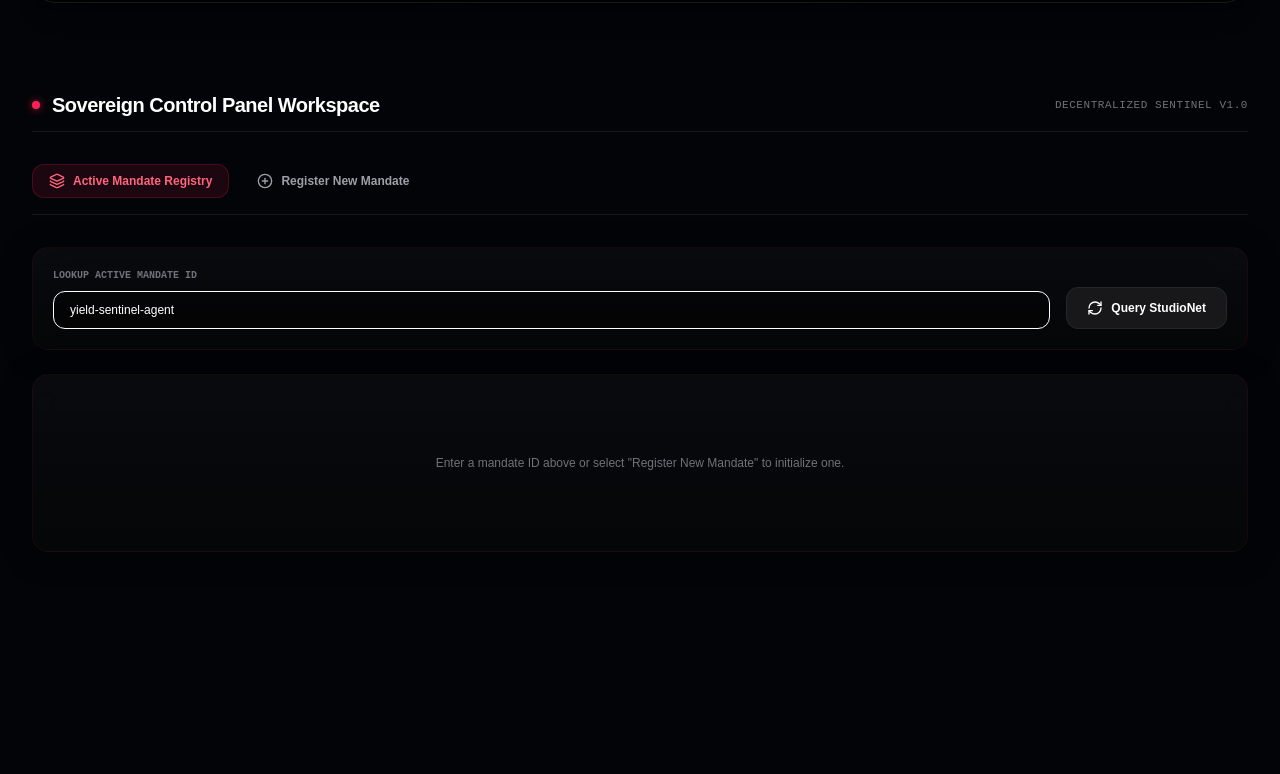
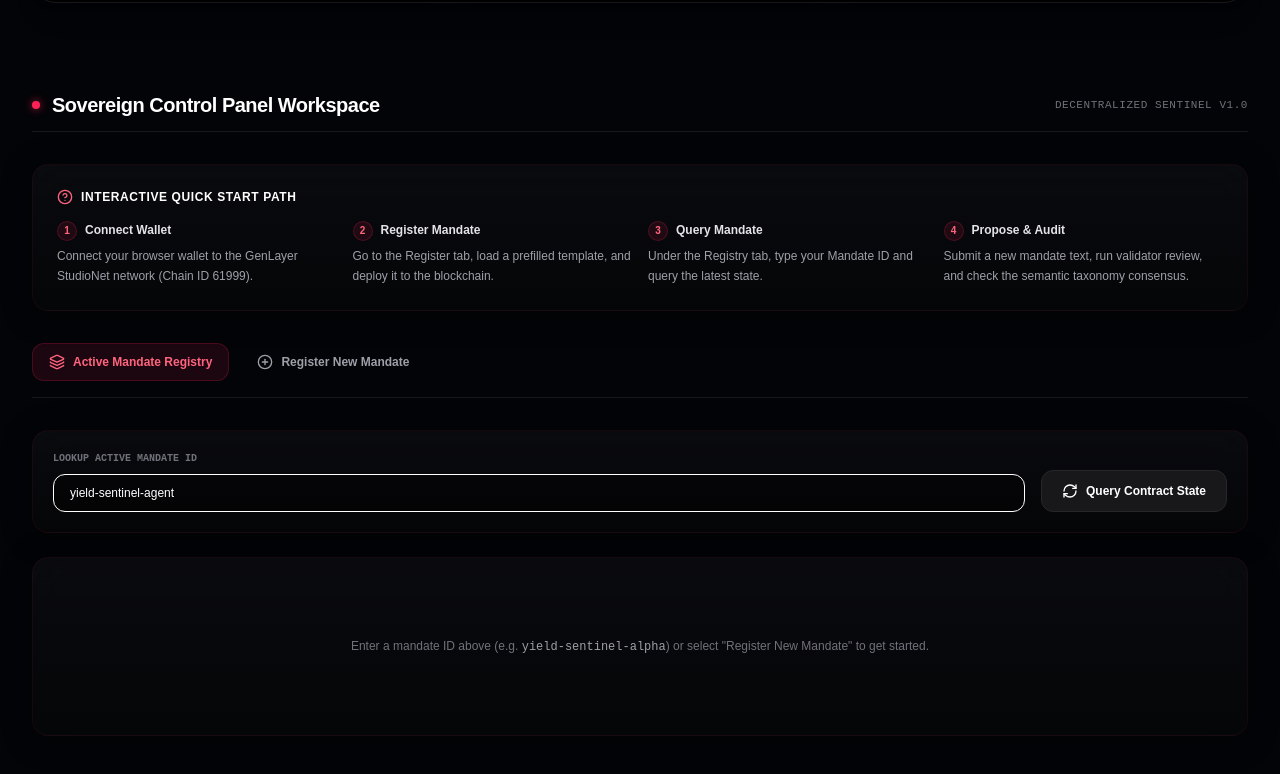
Before and after one commit to 9ja-maxx/dracoclause, a Next.js app in the folder frontend/: page / in a window 1280 px wide. Shown: the part 1317-2091 px from the top of the page. Before the commit the page ends 2013 px from the top, so only its background shows below. Built offline with nearby package versions, Linux system fonts and the light colour scheme; what genlayer-js would draw is missing.

Commit message:
ux: add visual quick-start stepper, template pre-filler, and connected address role indicator

```diff
--- a/frontend/src/components/MandateWorkspace.tsx
+++ b/frontend/src/components/MandateWorkspace.tsx
@@ -6,14 +6,13 @@ import { useMandateWrite } from "@/hooks/use-mandate-write";
 import { readClient } from "@/lib/genlayer/client";
 import { DRACO_CLAUSE_ADDRESS } from "@/lib/contract/config";
 import { truncateAddress } from "@/lib/utils";
-import { PlusCircle, Send, CheckCircle, AlertTriangle, ShieldAlert, Sparkles, RefreshCw, Layers, ShieldCheck, Clock, Ban } from "lucide-react";
+import { PlusCircle, Send, CheckCircle, AlertTriangle, ShieldAlert, Sparkles, RefreshCw, Layers, ShieldCheck, Clock, Ban, HelpCircle, ArrowRight, Check } from "lucide-react";
 import { toast } from "sonner";
 
 export function MandateWorkspace() {
   const { address, isConnected } = useWallet();
   const { submitMandateWrite } = useMandateWrite();
 
-  // Active view: "REGISTRY" | "CREATE"
   const [activeTab, setActiveTab] = useState<"REGISTRY" | "CREATE">("REGISTRY");
 
   // Create Mandate State
@@ -49,12 +48,33 @@ export function MandateWorkspace() {
     }
   }, [address]);
 
+  // Load a preset template to make testing instant and simple
+  const handleLoadTemplate = () => {
+    if (!address) {
+      toast.warning("Please connect your Web3 wallet first");
+      return;
+    }
+    setCreateForm({
+      mandateId: "sentinel-" + Math.floor(Math.random() * 1000),
+      delegate: address,
+      guardian: address,
+      initialText: "The sentinel agent may rebalance USDC and DAI liquidity pools across Aave v3 with a maximum 24h drawdown limit of 500 GEN and maximum slippage of 0.5%. Emergency pause remains active.",
+      charterRules: "Re-consent is strictly required whenever the agent increases maximum slippage, expands the 24-hour spending/drawdown envelope, or removes emergency pause capabilities.",
+      reviewTtl: 3600,
+      consentTtl: 3600,
+      guardianWindow: 300
+    });
+    toast.info("Pre-filled template rules into form");
+  };
+
   // Fetch Mandate details from the contract
   const fetchMandateDetails = async (idToSearch = searchId) => {
-    if (!idToSearch.strip()) return;
+    if (!idToSearch.strip()) {
+      toast.error("Please enter a mandate ID");
+      return;
+    }
     setLoading(true);
     try {
-      // 1. Get mandate metadata
       const metaRes: any = await (readClient as any).readContract({
         address: DRACO_CLAUSE_ADDRESS,
         functionName: "get_mandate",
@@ -71,7 +91,6 @@ export function MandateWorkspace() {
 
       setMandateData(metaRes);
 
-      // 2. Fetch active version details
       const activeVerRes = await (readClient as any).readContract({
         address: DRACO_CLAUSE_ADDRESS,
         functionName: "get_version",
@@ -79,7 +98,6 @@ export function MandateWorkspace() {
       });
       setActiveVersionData(activeVerRes);
 
-      // 3. Fetch open/proposed version details if it exists
       if (metaRes.open_version > 0) {
         const proposedVerRes = await (readClient as any).readContract({
           address: DRACO_CLAUSE_ADDRESS,
@@ -94,7 +112,7 @@ export function MandateWorkspace() {
       toast.success("Loaded mandate details");
     } catch (err) {
       console.error(err);
-      toast.error("Failed to fetch mandate from GenLayer StudioNet");
+      toast.error("Failed to fetch mandate details");
     } finally {
       setLoading(false);
     }
@@ -145,7 +163,7 @@ export function MandateWorkspace() {
     }
   };
 
-  // Submit Review Mandate
+  // Review
   const handleReviewMandate = async () => {
     if (!mandateData) return;
     try {
@@ -159,7 +177,7 @@ export function MandateWorkspace() {
     } catch {}
   };
 
-  // Submit Consent to Mandate
+  // Consent
   const handleConsentMandate = async () => {
     if (!mandateData) return;
     try {
@@ -173,14 +191,13 @@ export function MandateWorkspace() {
     } catch {}
   };
 
-  // Submit Veto
+  // Veto
   const handleVetoMandate = async () => {
     if (!mandateData) return;
     try {
       await submitMandateWrite({
-        // Vetoes open version
         functionName: "veto_mandate",
-        args: [searchId, mandateData.open_version, "Guardian Security Veto: Parameters override safety charter"],
+        args: [searchId, mandateData.open_version, "Guardian Veto: Parameter drift violates active charter"],
         title: "Guardian Veto on Mandate v" + mandateData.open_version,
         mandateId: searchId,
         version: mandateData.open_version
@@ -188,7 +205,7 @@ export function MandateWorkspace() {
     } catch {}
   };
 
-  // Submit Reject
+  // Reject
   const handleRejectMandate = async () => {
     if (!mandateData) return;
     try {
@@ -202,7 +219,7 @@ export function MandateWorkspace() {
     } catch {}
   };
 
-  // Submit Expiry Recovery
+  // Recover
   const handleRecoverMandate = async () => {
     if (!mandateData) return;
     try {
@@ -216,13 +233,61 @@ export function MandateWorkspace() {
     } catch {}
   };
 
+  // Detect active role of the connected address relative to loaded mandate
+  const getConnectedRoleName = () => {
+    if (!address || !mandateData) return "Guest";
+    const userAddr = address.toLowerCase();
+    if (userAddr === mandateData.principal.toLowerCase()) return "Principal (Owner)";
+    if (userAddr === mandateData.delegate.toLowerCase()) return "Delegate (AI Agent)";
+    if (userAddr === mandateData.guardian.toLowerCase()) return "Guardian (Sentinel)";
+    return "Observer";
+  };
+
   return (
     <div className="space-y-8">
-      {/* Workspace Tabs */}
+      {/* 🧭 Visual Onboarding Stepper Guide */}
+      <section className="draco-card rounded-2xl p-6 bg-rose-950/5 border border-rose-500/10">
+        <h4 className="font-bold text-white text-xs uppercase tracking-wider mb-4 flex items-center gap-2">
+          <HelpCircle className="size-4 text-rose-400" />
+          <span>Interactive Quick Start Path</span>
+        </h4>
+        <div className="grid gap-4 md:grid-cols-4 text-xs font-light leading-relaxed text-zinc-400">
+          <div className="space-y-1.5">
+            <div className="flex items-center gap-2 font-bold text-zinc-200">
+              <span className="flex size-5 items-center justify-center rounded-full bg-rose-500/10 text-rose-400 border border-rose-500/20 text-[10px]">1</span>
+              <span>Connect Wallet</span>
+            </div>
+            <p>Connect your browser wallet to the GenLayer StudioNet network (Chain ID 61999).</p>
+          </div>
+          <div className="space-y-1.5">
+            <div className="flex items-center gap-2 font-bold text-zinc-200">
+              <span className="flex size-5 items-center justify-center rounded-full bg-rose-500/10 text-rose-400 border border-rose-500/20 text-[10px]">2</span>
+              <span>Register Mandate</span>
+            </div>
+            <p>Go to the Register tab, load a prefilled template, and deploy it to the blockchain.</p>
+          </div>
+          <div className="space-y-1.5">
+            <div className="flex items-center gap-2 font-bold text-zinc-200">
+              <span className="flex size-5 items-center justify-center rounded-full bg-rose-500/10 text-rose-400 border border-rose-500/20 text-[10px]">3</span>
+              <span>Query Mandate</span>
+            </div>
+            <p>Under the Registry tab, type your Mandate ID and query the latest state.</p>
+          </div>
+          <div className="space-y-1.5">
+            <div className="flex items-center gap-2 font-bold text-zinc-200">
+              <span className="flex size-5 items-center justify-center rounded-full bg-rose-500/10 text-rose-400 border border-rose-500/20 text-[10px]">4</span>
+              <span>Propose & Audit</span>
+            </div>
+            <p>Submit a new mandate text, run validator review, and check the semantic taxonomy consensus.</p>
+          </div>
+        </div>
+      </section>
+
+      {/* Tabs */}
       <div className="flex items-center gap-3 border-b border-zinc-900 pb-4">
         <button
           onClick={() => setActiveTab("REGISTRY")}
-          className={"flex items-center gap-2 px-4 py-2 text-xs font-bold rounded-xl transition " +
+          className={"flex items-center gap-2 px-4 py-2.5 text-xs font-bold rounded-xl transition " +
             (activeTab === "REGISTRY"
               ? "bg-rose-500/10 text-rose-400 border border-rose-500/20"
               : "text-zinc-400 hover:text-white")}
@@ -232,7 +297,7 @@ export function MandateWorkspace() {
         </button>
         <button
           onClick={() => setActiveTab("CREATE")}
-          className={"flex items-center gap-2 px-4 py-2 text-xs font-bold rounded-xl transition " +
+          className={"flex items-center gap-2 px-4 py-2.5 text-xs font-bold rounded-xl transition " +
             (activeTab === "CREATE"
               ? "bg-rose-500/10 text-rose-400 border border-rose-500/20"
               : "text-zinc-400 hover:text-white")}
@@ -242,14 +307,27 @@ export function MandateWorkspace() {
         </button>
       </div>
 
+      {/* Tab: Create Mandate */}
       {activeTab === "CREATE" && (
         <form onSubmit={handleCreateMandate} className="draco-card rounded-2xl p-6 space-y-5">
-          <h3 className="font-bold text-white text-base">Register Agent Capability Mandate</h3>
-          <p className="text-xs text-zinc-400 font-light">Establish a new semantic control plane for an autonomous delegate.</p>
+          <div className="flex items-center justify-between gap-4 border-b border-zinc-900 pb-4">
+            <div>
+              <h3 className="font-bold text-white text-base">Register Capability Mandate</h3>
+              <p className="text-xs text-zinc-400 font-light mt-0.5">Register agent parameters, rules, and governance roles.</p>
+            </div>
+            <button
+              type="button"
+              onClick={handleLoadTemplate}
+              className="flex items-center gap-1.5 rounded-xl border border-zinc-800 bg-zinc-900/60 px-4 py-2 text-xs font-bold text-zinc-300 transition hover:bg-zinc-800 hover:text-white"
+            >
+              <Sparkles className="size-3.5 text-amber-400" />
+              <span>Load Template Example</span>
+            </button>
+          </div>
 
           <div className="grid gap-4 sm:grid-cols-2">
             <div>
-              <label className="block text-[11px] font-semibold text-zinc-300 mb-2">Unique Mandate ID</label>
+              <label className="block text-[11px] font-semibold text-zinc-300 mb-2">Mandate Unique ID</label>
               <input
                 type="text"
                 required
@@ -259,7 +337,7 @@ export function MandateWorkspace() {
               />
             </div>
             <div>
-              <label className="block text-[11px] font-semibold text-zinc-300 mb-2">Delegate (Agent Address)</label>
+              <label className="block text-[11px] font-semibold text-zinc-300 mb-2">Delegate (Agent Wallet Address)</label>
               <input
                 type="text"
                 required
@@ -270,7 +348,7 @@ export function MandateWorkspace() {
               />
             </div>
             <div>
-              <label className="block text-[11px] font-semibold text-zinc-300 mb-2">Guardian (Safety Sentinel Address)</label>
+              <label className="block text-[11px] font-semibold text-zinc-300 mb-2">Guardian (Sentinel Wallet Address)</label>
               <input
                 type="text"
                 required
@@ -302,7 +380,7 @@ export function MandateWorkspace() {
                 />
               </div>
               <div>
-                <label className="block text-[10px] font-semibold text-zinc-400 mb-2">Guardian Window (s)</label>
+                <label className="block text-[10px] font-semibold text-zinc-400 mb-2">Guardian Veto (s)</label>
                 <input
                   type="number"
                   required
@@ -315,14 +393,14 @@ export function MandateWorkspace() {
           </div>
 
           <div>
-            <label className="block text-[11px] font-semibold text-zinc-300 mb-2">Initial Mandate Text (Natural Language Rules)</label>
+            <label className="block text-[11px] font-semibold text-zinc-300 mb-2">Initial Capability Text (Natural Language Rules)</label>
             <textarea
               required
-              rows={4}
+              rows={3}
               value={createForm.initialText}
               onChange={e => setCreateForm({...createForm, initialText: e.target.value})}
               className="w-full rounded-xl border border-zinc-800 bg-black/60 px-4 py-2.5 text-xs text-white focus:border-rose-500/40 focus:outline-none"
-              placeholder="e.g., The sentinel agent may rebalance USDC and DAI pools with daily drawdown limit of 500 GEN..."
+              placeholder="e.g. Daily drawdown limit of 500 GEN on Aave v3..."
             />
           </div>
 
@@ -334,7 +412,7 @@ export function MandateWorkspace() {
               value={createForm.charterRules}
               onChange={e => setCreateForm({...createForm, charterRules: e.target.value})}
               className="w-full rounded-xl border border-zinc-800 bg-black/60 px-4 py-2.5 text-xs text-white focus:border-rose-500/40 focus:outline-none"
-              placeholder="e.g., Drawdown ceiling increases require re-consent. Disabling circuit breakers is high risk..."
+              placeholder="e.g. Drawdown limit increases require principal consent..."
             />
           </div>
 
@@ -344,14 +422,15 @@ export function MandateWorkspace() {
             className="w-full flex items-center justify-center gap-2 rounded-xl bg-gradient-to-r from-rose-600 to-amber-600 px-5 py-3 text-xs font-bold text-white shadow-lg transition hover:scale-[1.01] disabled:opacity-50"
           >
             <PlusCircle className="size-4" />
-            <span>Submit Registration Transaction to StudioNet</span>
+            <span>Send Register Transaction</span>
           </button>
         </form>
       )}
 
+      {/* Tab: Registry */}
       {activeTab === "REGISTRY" && (
         <div className="space-y-6">
-          {/* Lookup Panel */}
+          {/* Query Lookup */}
           <div className="draco-card rounded-2xl p-5 flex flex-col sm:flex-row items-center gap-4 justify-between">
             <div className="flex-1 w-full">
               <label className="block text-[10px] font-mono font-bold text-zinc-500 uppercase mb-2">Lookup Active Mandate ID</label>
@@ -360,32 +439,37 @@ export function MandateWorkspace() {
                 value={searchId}
                 onChange={e => setSearchId(e.target.value)}
                 className="w-full rounded-xl border border-zinc-850 bg-black/40 px-4 py-2.5 text-xs text-white focus:border-rose-500/40 focus:outline-none"
-                placeholder="Enter mandate ID..."
+                placeholder="e.g. yield-sentinel-alpha"
               />
             </div>
             <button
               onClick={() => fetchMandateDetails()}
               disabled={loading}
-              className="w-full sm:w-auto flex items-center justify-center gap-2 rounded-xl bg-zinc-900 border border-zinc-800 px-5 py-3 text-xs font-semibold text-white transition hover:bg-zinc-850 disabled:opacity-50 self-end"
+              className="w-full sm:w-auto flex items-center justify-center gap-2 rounded-xl bg-zinc-900 border border-zinc-800 px-5 py-3 text-xs font-semibold text-white transition hover:bg-zinc-850 disabled:opacity-55 self-end"
             >
               <RefreshCw className={"size-4 " + (loading ? "animate-spin" : "")} />
-              <span>Query StudioNet</span>
+              <span>Query Contract State</span>
             </button>
           </div>
 
-          {/* Stored Mandate Record */}
+          {/* Details & Interactive Actions */}
           {mandateData ? (
             <div className="space-y-6">
-              {/* Dossier Meta */}
+              {/* Active Version details */}
               <div className="draco-card rounded-2xl p-6 space-y-6">
                 <div className="flex flex-wrap items-center justify-between gap-4 border-b border-zinc-900 pb-5">
                   <div>
                     <h3 className="font-bold text-white text-base tracking-tight">On-Chain Capability Dossier</h3>
                     <p className="text-xs text-zinc-500 font-mono mt-1">Principal Address: {truncateAddress(mandateData.principal)}</p>
                   </div>
-                  <span className="rounded-full border border-emerald-500/20 bg-emerald-500/5 px-3 py-1 text-[10px] font-bold uppercase tracking-wider text-emerald-400 font-mono">
-                    v{mandateData.active_version} Authorized
-                  </span>
+                  <div className="flex items-center gap-3">
+                    <span className="rounded-full border border-zinc-800 bg-zinc-900 px-3.5 py-1.5 text-[10px] font-bold font-mono text-zinc-400">
+                      Connected as: {getConnectedRoleName()}
+                    </span>
+                    <span className="rounded-full border border-emerald-500/20 bg-emerald-500/5 px-3 py-1.5 text-[10px] font-bold uppercase tracking-wider text-emerald-400 font-mono">
+                      v{mandateData.active_version} Authorized
+                    </span>
+                  </div>
                 </div>
 
                 <div className="grid gap-4 sm:grid-cols-3 text-xs font-mono">
@@ -398,14 +482,14 @@ export function MandateWorkspace() {
                     <span className="text-zinc-300">{truncateAddress(mandateData.guardian)}</span>
                   </div>
                   <div className="rounded-xl bg-black/40 p-4 border border-zinc-900/50">
-                    <div className="text-zinc-500 block text-[9px] uppercase tracking-wider mb-1">Consent Window</div>
-                    <span className="text-zinc-300">{mandateData.guardian_window_seconds} seconds</span>
+                    <div className="text-zinc-500 block text-[9px] uppercase tracking-wider mb-1">Guardian window</div>
+                    <span className="text-zinc-300">{mandateData.guardian_window_seconds}s</span>
                   </div>
                 </div>
 
                 {activeVersionData && (
                   <div className="space-y-2">
-                    <label className="block text-[10px] font-mono font-bold text-zinc-500 uppercase">Active Mandate Rules</label>
+                    <label className="block text-[10px] font-mono font-bold text-zinc-500 uppercase">Active Rules & Parameters</label>
                     <div className="rounded-xl bg-black/60 p-4 border border-zinc-900/60 font-mono text-xs text-zinc-300 leading-relaxed">
                       {activeVersionData.mandate_text}
                     </div>
@@ -420,15 +504,15 @@ export function MandateWorkspace() {
                 </div>
               </div>
 
-              {/* Proposed Candidate Section */}
+              {/* Proposed Candidate & Telemetry */}
               <div className="draco-card rounded-2xl p-6 space-y-6">
                 <div className="flex items-center justify-between border-b border-zinc-900 pb-5">
-                  <div className="space-y-1">
+                  <div>
                     <h3 className="font-bold text-white text-base tracking-tight">Proposed Candidate Version</h3>
-                    <p className="text-xs text-zinc-400 font-light">Semantic Audit consensus tracker</p>
+                    <p className="text-xs text-zinc-400 font-light mt-0.5">Revision comparison and validator consensus telemetry</p>
                   </div>
                   {proposedVersionData ? (
-                    <span className="rounded-full border border-amber-500/20 bg-amber-500/5 px-3 py-1 text-[10px] font-bold uppercase tracking-wider text-amber-400 font-mono animate-pulse">
+                    <span className="rounded-full border border-amber-500/20 bg-amber-500/5 px-3 py-1 text-[10px] font-bold uppercase tracking-wider text-amber-400 font-mono">
                       v{proposedVersionData.version} {proposedVersionData.status.replace(/_/g, " ")}
                     </span>
                   ) : (
@@ -438,7 +522,6 @@ export function MandateWorkspace() {
 
                 {proposedVersionData ? (
                   <div className="space-y-5">
-                    {/* Diff/Text Block */}
                     <div className="grid gap-4 sm:grid-cols-2">
                       <div>
                         <span className="block text-[9px] font-mono text-zinc-500 uppercase mb-2">v{activeVersionData?.version} Active Mandate</span>
@@ -454,7 +537,6 @@ export function MandateWorkspace() {
                       </div>
                     </div>
 
-                    {/* Metadata indicators */}
                     <div className="grid gap-3 sm:grid-cols-4 font-mono text-[10px]">
                       <div className="rounded-xl bg-black/30 p-3 border border-zinc-900">
                         <span className="text-zinc-500 block">Requires Consent</span>
@@ -474,7 +556,7 @@ export function MandateWorkspace() {
                       </div>
                     </div>
 
-                    {/* On-Chain Interactive State Actions */}
+                    {/* Action Panel */}
                     <div className="border-t border-zinc-900 pt-4 flex flex-wrap gap-2.5">
                       {proposedVersionData.status === "PROPOSED" && (
                         <button
@@ -526,21 +608,21 @@ export function MandateWorkspace() {
                   </div>
                 ) : (
                   <div className="py-6 text-center text-xs text-zinc-500 font-light border border-dashed border-zinc-900 rounded-xl">
-                    No candidate revision currently locked in. Propose a new text below.
+                    No proposed candidate rules currently locked in. Enter a revision text below to start.
                   </div>
                 )}
 
                 {/* Propose Revision Input Form */}
                 <form onSubmit={handleProposeVersion} className="border-t border-zinc-900 pt-6 space-y-4">
                   <div>
-                    <label className="block text-[11px] font-semibold text-zinc-300 mb-2">Propose Mandate Revision (Candidate Text)</label>
+                    <label className="block text-[11px] font-semibold text-zinc-300 mb-2">Propose Mandate Revision (New Rules)</label>
                     <textarea
                       required
                       rows={3}
                       value={proposeText}
                       onChange={e => setProposeText(e.target.value)}
                       className="w-full rounded-xl border border-zinc-800 bg-black/60 px-4 py-2.5 text-xs text-white focus:border-rose-500/40 focus:outline-none"
-                      placeholder="Enter candidate mandate revision..."
+                      placeholder="e.g. Expand daily drawdown limit to 2500 GEN..."
                     />
                   </div>
                   <button
@@ -554,8 +636,8 @@ export function MandateWorkspace() {
               </div>
             </div>
           ) : (
-            <div className="py-20 text-center draco-card rounded-2xl border border-dashed border-zinc-800/80 p-8 text-zinc-500 font-light text-xs">
-              Enter a mandate ID above or select "Register New Mandate" to initialize one.
+            <div className="py-20 text-center draco-card rounded-2xl border border-dashed border-zinc-850 p-8 text-zinc-500 font-light text-xs">
+              Enter a mandate ID above (e.g. <span className="font-mono text-zinc-400">yield-sentinel-alpha</span>) or select "Register New Mandate" to get started.
             </div>
           )}
         </div>
```
